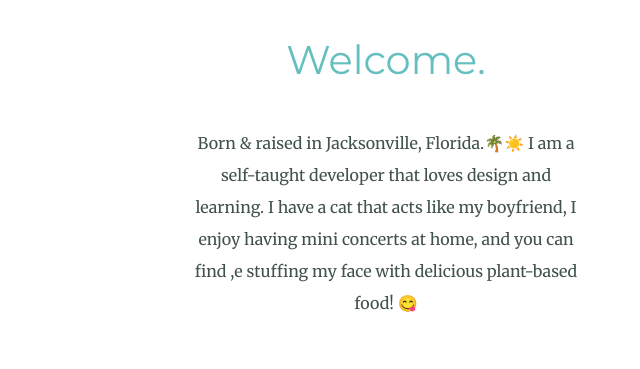
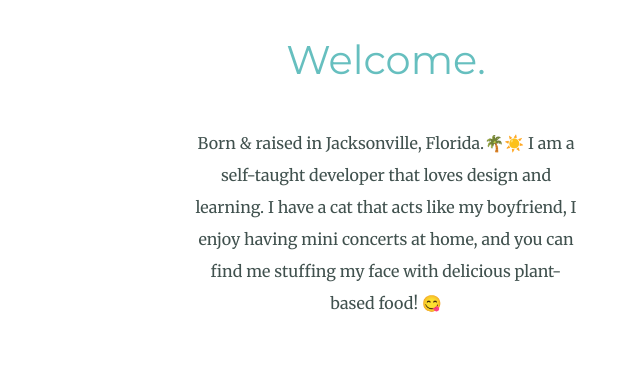
Before and after one commit to Kaylalittle-dev/Web-Dev-Site, a plain HTML site: page index.html in a window 1280 px wide. Shown: the part 1308-1677 px from the top of the page, without its empty margins (254-894 px from the left). Drawn offline with Linux system fonts and the light colour scheme.

Commit message:
Update index.html

```diff
--- a/index.html
+++ b/index.html
@@ -23,7 +23,7 @@
             <div class="profile">
                 <img class="profile-pic" src="images/KaylaLittlecircled.png" alt="circled-profile-pic">
                 <h2>Welcome.</h2>
-                <p>Born & raised in Jacksonville, Florida.🌴☀️ I am a self-taught developer that loves design and learning. I have a cat that acts like my boyfriend, I enjoy having mini concerts at home, and you can find ,e stuffing my face with delicious plant-based food! 😋</p>
+                <p>Born & raised in Jacksonville, Florida.🌴☀️ I am a self-taught developer that loves design and learning. I have a cat that acts like my boyfriend, I enjoy having mini concerts at home, and you can find me stuffing my face with delicious plant-based food! 😋</p>
               </div>
               <hr>
               <div class="skills">
```
